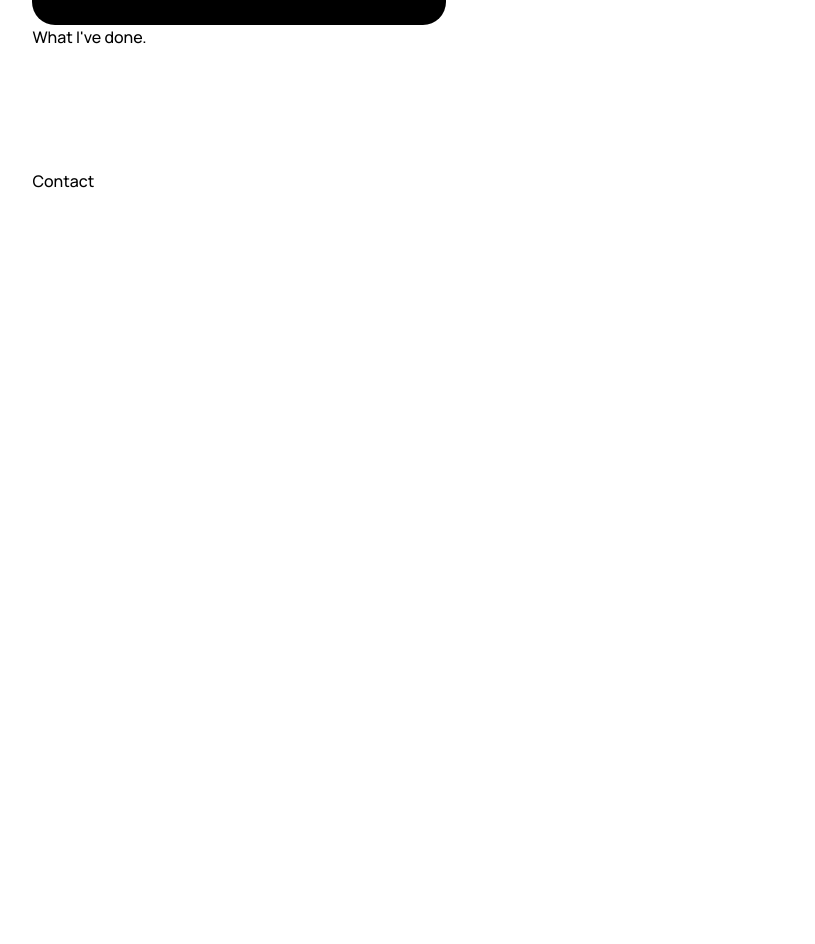
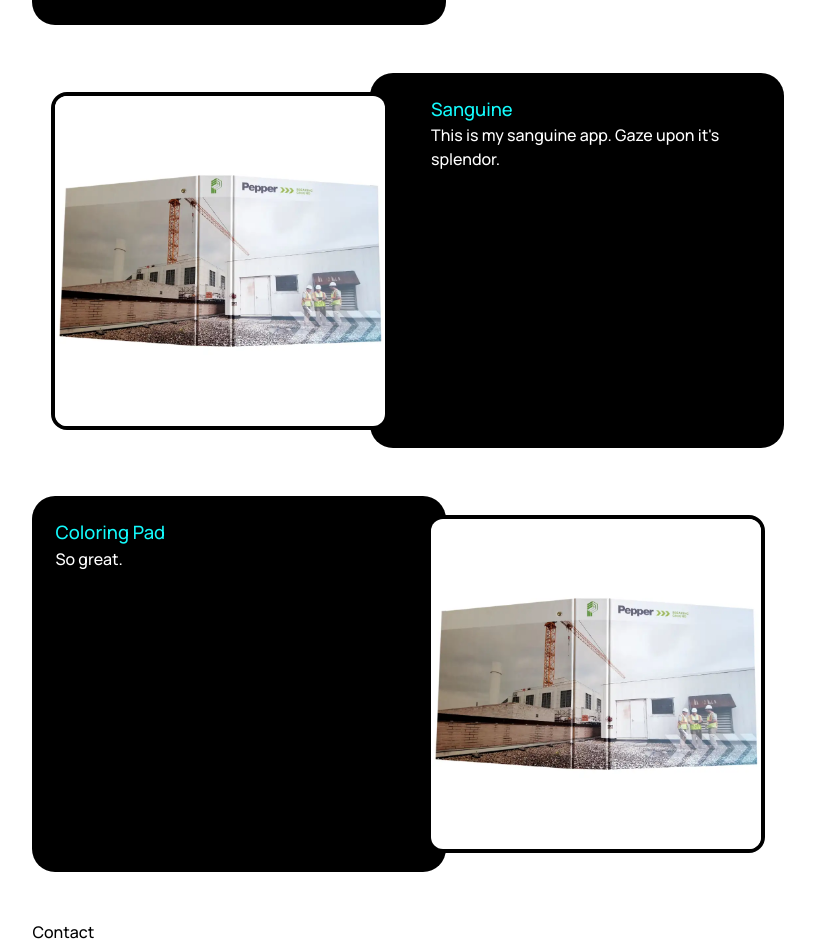
Before and after one commit to tonymichael00/shooz, a React (Create React App) app: page / in a window 1280 px wide. Shown: the part 2098-3042 px from the top of the page, without its empty margins (232-1047 px from the left). Before the commit the page ends 2291 px from the top, so only its background shows below. Built offline with nearby package versions, Linux system fonts and the light colour scheme.

Commit message:
finished layout of projects sec.

```diff
--- a/src/Components/Projects/Projects.js
+++ b/src/Components/Projects/Projects.js
@@ -2,6 +2,7 @@ import { motion } from 'framer-motion';
 import React from 'react';
 import Carousel from './Carousel/Carousel';
 import './Projects.scss';
+import img1Webp from './Images/img1.webp';
 
 const Projects = ({ contMotion }) => {
   const { contSideMove, itemSideMoveLeft, itemSideMoveRight } = contMotion;
@@ -25,13 +26,17 @@ const Projects = ({ contMotion }) => {
         </motion.div>
       </motion.div>
       <motion.div
-        id="pepper-blurb-cont"
+        // id="pepper-blurb-cont"
+        className="project-cont"
         variants={contSideMove}
         initial="hidden"
         whileInView="visible"
         viewport={{ once: true, amount: 0.4 }}
       >
-        <motion.div className="project-blurb-txt" variants={itemSideMoveLeft}>
+        <motion.div
+          className="project-blurb-txt project-blurb-txt-left"
+          variants={itemSideMoveLeft}
+        >
           <h3>Pepper</h3>
           <p>
             I’ve worked in graphic design at one of the largest construction
@@ -53,15 +58,73 @@ const Projects = ({ contMotion }) => {
           </ul>
         </motion.div>
         <motion.div
-          id="pepper-blurb"
-          className="blurb"
+          // id="pepper-blurb"
+          className="blurb project-blurb-bkd project-blurb-bkd-left"
           variants={itemSideMoveLeft}
         ></motion.div>
-        <motion.div className="carousel-cont" variants={itemSideMoveRight}>
+        <motion.div
+          className="pic-cont pic-cont-right"
+          variants={itemSideMoveRight}
+        >
           <Carousel />
         </motion.div>
       </motion.div>
-      What I've done.
+      <div></div>
+      <motion.div
+        // id="pepper-blurb-cont"
+        className="project-cont"
+        variants={contSideMove}
+        initial="hidden"
+        whileInView="visible"
+        viewport={{ once: true, amount: 0.4 }}
+      >
+        <motion.div
+          className="project-blurb-txt project-blurb-txt-right"
+          variants={itemSideMoveRight}
+        >
+          <h3>Sanguine</h3>
+          <p>This is my sanguine app. Gaze upon it's splendor.</p>
+        </motion.div>
+        <motion.div
+          // id="pepper-blurb"
+          className="blurb project-blurb-bkd project-blurb-bkd-right"
+          variants={itemSideMoveRight}
+        ></motion.div>
+        <motion.div
+          className="pic-cont pic-cont-left"
+          variants={itemSideMoveLeft}
+        >
+          <img src={img1Webp} alt="Logo2" className="project-img" />
+        </motion.div>
+      </motion.div>
+      <div></div>
+      <motion.div
+        // id="pepper-blurb-cont"
+        className="project-cont"
+        variants={contSideMove}
+        initial="hidden"
+        whileInView="visible"
+        viewport={{ once: true, amount: 0.4 }}
+      >
+        <motion.div
+          className="project-blurb-txt project-blurb-txt-left"
+          variants={itemSideMoveLeft}
+        >
+          <h3>Coloring Pad</h3>
+          <p>So great.</p>
+        </motion.div>
+        <motion.div
+          // id="pepper-blurb"
+          className="blurb project-blurb-bkd project-blurb-bkd-left"
+          variants={itemSideMoveLeft}
+        ></motion.div>
+        <motion.div
+          className="pic-cont pic-cont-right"
+          variants={itemSideMoveRight}
+        >
+          <img src={img1Webp} alt="Logo2" className="project-img" />
+        </motion.div>
+      </motion.div>
     </div>
   );
 };
--- a/src/Components/Projects/Projects.scss
+++ b/src/Components/Projects/Projects.scss
@@ -19,9 +19,9 @@ $clamp-3: 9rem;
   width: $middle-column-width;
 }
 
-#pepper-blurb-cont {
+.project-cont {
   position: relative;
-  width: $middle-column-width;
+  // width: $middle-column-width;
   display: grid;
   //fix 50% to non flex/%
   grid-template-columns: 50% 50%;
@@ -30,9 +30,9 @@ $clamp-3: 9rem;
   // align-items: center;
 }
 
-.carousel-cont {
-  grid-column: 2/3;
-  grid-row: 1/2;
+.pic-cont {
+  // grid-column: 2/3;
+  // grid-row: 1/2;
   position: relative;
   max-height: 90%;
   height: fit-content;
@@ -43,14 +43,38 @@ $clamp-3: 9rem;
   overflow: clip;
   //MAYBE CHANGE TO BLACK
   border: 0.3rem solid black;
+  &-right {
+    grid-column: 2/3;
+    grid-row: 1/2;
+  }
+  &-left {
+    grid-column: 1/2;
+    grid-row: 1/2;
+  }
 }
 
-#pepper-blurb {
+.pepper-cont {
   grid-column: 1/2;
   grid-row: 1/2;
+}
+
+.project-blurb-bkd {
+  // grid-column: 1/2;
+  // grid-row: 1/2;
+  position: relative;
   width: 110%;
   height: 100%;
   z-index: -1;
+  &-left {
+    grid-column: 1/2;
+    grid-row: 1/2;
+  }
+  &-right {
+    grid-column: 2/3;
+    grid-row: 1/2;
+    //moves to left 10% width
+    right: 10%;
+  }
 }
 
 .project-bkd {
@@ -58,9 +82,8 @@ $clamp-3: 9rem;
 }
 
 .project-blurb-txt {
+  align-self: flex-start;
   position: relative;
-  grid-column: 1/2;
-  grid-row: 1/2;
   color: white;
   @include resp-clamp(
     padding,
@@ -69,4 +92,12 @@ $clamp-3: 9rem;
     $clamp-2,
     $clamp-3
   );
+  &-left {
+    grid-column: 1/2;
+    grid-row: 1/2;
+  }
+  &-right {
+    grid-column: 2/3;
+    grid-row: 1/2;
+  }
 }
```
Also changed, not shown: src/Components/Projects/Images/img1.webp (added).
